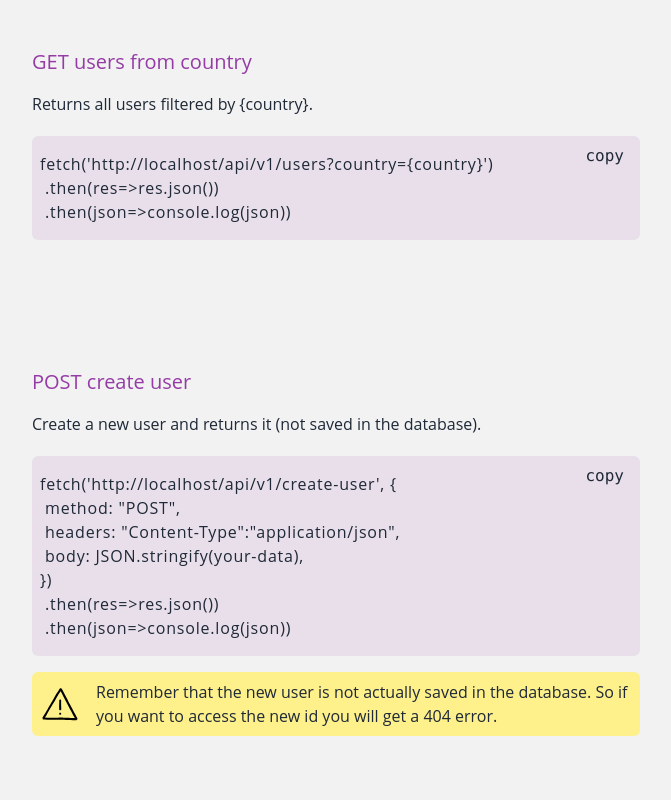
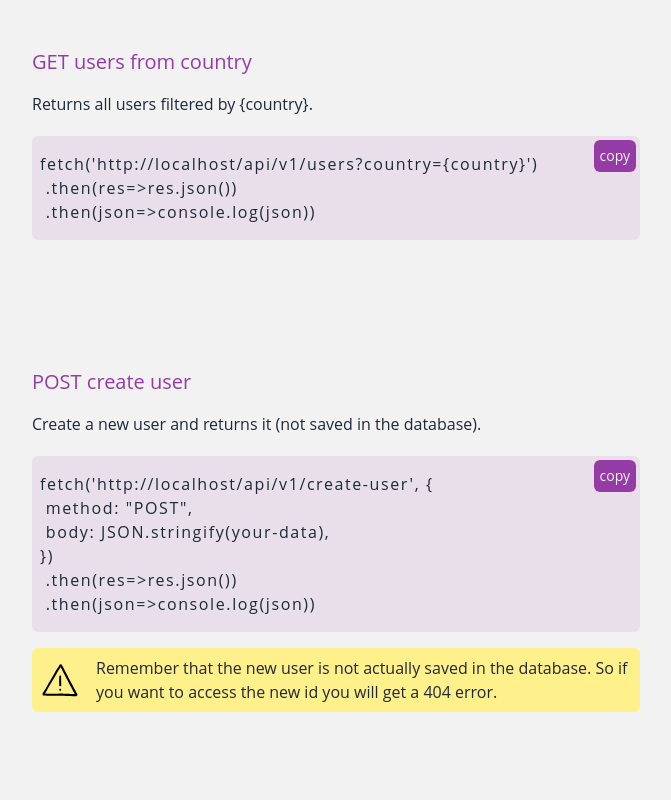
Before and after one commit to MarcMartinezDev/fuapi, a React (Vite) app in the folder src/client/: page /docs in a window 1280 px wide. Shown: the part 1880-2680 px from the top of the page, without its empty margins (304-975 px from the left). Built offline with nearby package versions, Linux system fonts and the light colour scheme.

Commit message:
change styles

```diff
--- a/src/client/src/components/Code.jsx
+++ b/src/client/src/components/Code.jsx
@@ -3,35 +3,32 @@ import React from "react";
 const Code = ({ method, resource, id }) => {
   return (
     <pre>
-      {
-        method === "GET" ?
+      {method === "GET" ? (
         <code id={`clip-${id}`}>
           fetch('{window.location.origin}/api/v1/{resource}') <br />
           &nbsp;.then(res=&gt;res.json()) <br />
           &nbsp;.then(json=&gt;console.log(json))
         </code>
-          : method === "DELETE" ?
+      ) : method === "DELETE" ? (
         <code id={`clip-${id}`}>
           fetch('{window.location.origin}/api/v1/{resource}', &#123; <br />
           &nbsp;method: "DELETE", <br />
-              &nbsp;headers: "Content-Type":"application/json" <br />
           &#125;) <br />
           &nbsp;.then(res=&gt;res.json()) <br />
           &nbsp;.then(json=&gt;console.log(json))
         </code>
-            :
+      ) : (
         <code id={`clip-${id}`}>
           fetch('{window.location.origin}/api/v1/{resource}', &#123; <br />
           &nbsp;method: "{method}", <br />
-              &nbsp;headers: "Content-Type":"application/json", <br />
           &nbsp;body: JSON.stringify(your-data), <br />
           &#125;) <br />
           &nbsp;.then(res=&gt;res.json()) <br />
           &nbsp;.then(json=&gt;console.log(json))
         </code>
-      }
+      )}
     </pre>
-  )
-}
+  );
+};
 
 export default Code;
--- a/src/client/src/components/documentation/Section.jsx
+++ b/src/client/src/components/documentation/Section.jsx
@@ -20,7 +20,7 @@ const Section = ({ id, title, description, fetch, method, additional }) => {
       <pre className="relative">
         <Code method={method} resource={fetch} id={id} />
         <button
-          className="clipboard absolute top-0 right-0 pr-4 pt-2"
+          className="clipboard absolute top-1 right-1 p-[6px] bg-[#953ba5] text-[#f2f2f2] font-sans rounded-md text-sm"
           data-clipboard-target={`#clip-${id}`}
           onClick={() => (!isCopied ? setIsCopied(true) : setIsCopied(false))}
         >
--- a/src/client/src/components/home/LinkButton.jsx
+++ b/src/client/src/components/home/LinkButton.jsx
@@ -14,8 +14,8 @@ const LinkButton = ({ route }) => {
       <p>{route.toUpperCase()}</p>
       {route === "docs" ? (
         <svg
-          width="40"
-          height="40"
+          width="30"
+          height="30"
           viewBox="0 0 24 24"
           fill="none"
           xmlns="http://www.w3.org/2000/svg"
@@ -30,8 +30,8 @@ const LinkButton = ({ route }) => {
         </svg>
       ) : (
         <svg
-          width="40"
-          height="40"
+          width="30"
+          height="30"
           viewBox="0 0 24 24"
           fill="none"
           xmlns="http://www.w3.org/2000/svg"
--- a/src/client/src/index.css
+++ b/src/client/src/index.css
@@ -3,7 +3,7 @@
 @tailwind utilities;
 
 :root {
-  @apply font-sans text-gray-800 bg-[#f2f2f2] text-lg lg:text-base;
+  @apply font-sans text-gray-800 bg-[#f2f2f2] text-lg lg:text-base scroll-smooth;
 }
 
 header {
@@ -15,7 +15,7 @@ h3 {
 }
 
 code {
-  @apply flex flex-col bg-[#953ba5] bg-opacity-10 px-2 pt-10 rounded-md text-wrap text-base font-sans tracking-wider overflow-x-scroll md:py-4;
+  @apply flex flex-col bg-[#953ba5] bg-opacity-10 px-2 pt-10 rounded-md text-wrap text-base font-sans tracking-widest overflow-x-scroll md:py-4;
 }
 
 .menu-active {
@@ -23,8 +23,7 @@ code {
 }
 
 nav::-webkit-scrollbar,
-code::-webkit-scrollbar,
-.navbar::-webkit-scrollbar {
+code::-webkit-scrollbar {
   visibility: hidden;
 }
 
```
Lines whose indentation alone changed are shown as unchanged.
